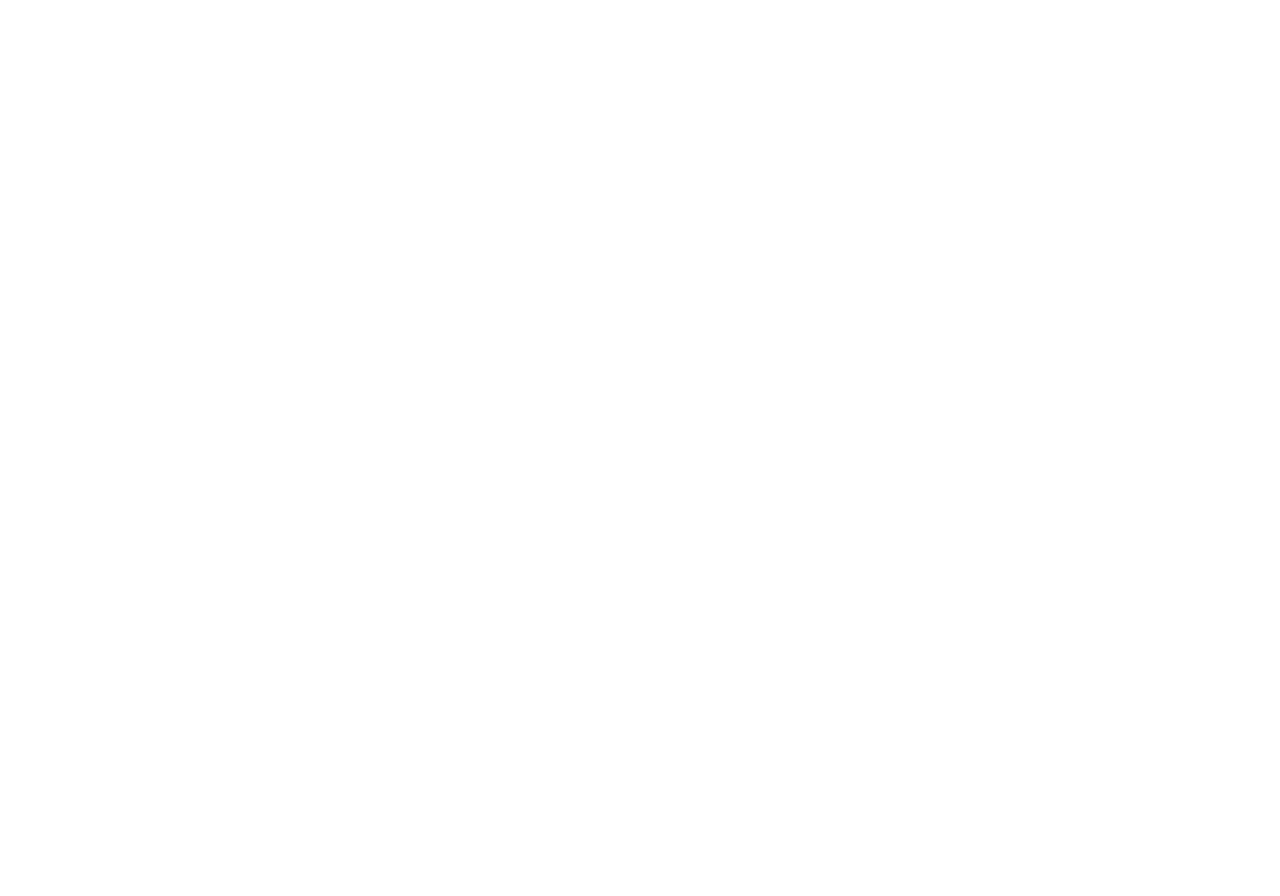
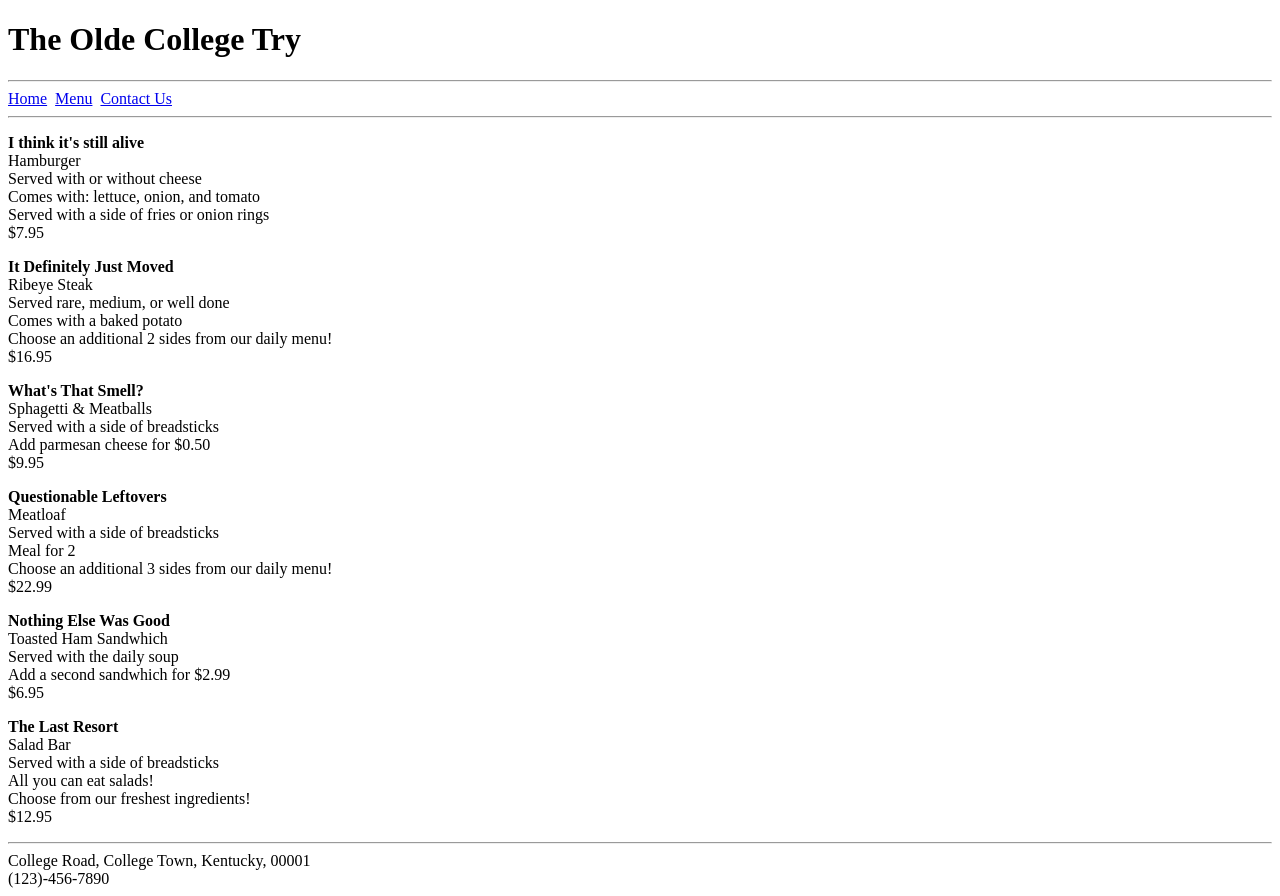
Before and after one commit to q-lambert/BasicWebDev-Restaurant, a plain HTML site: page Root/menu.html in a window 1280 px wide. Before the commit the page ends 800 px from the top, so only its background shows below. Drawn offline with Linux system fonts and the light colour scheme.

Commit message:
Finished the first draft of menu.html

```diff
--- a/Root/menu.html
+++ b/Root/menu.html
@@ -7,35 +7,85 @@
 
 <body>
     <main>
-        <header><!-- Restaurant Name --></header>
+        <header><h1>The Olde College Try</h1></header>
 
-        <nav></nav>
+        <nav>
+            <hr />
+            <!-- links for Home, Menu, Contact Us -->
+            <a href="index.html">Home</a>&nbsp;
+            <a href="menu.html">Menu</a>&nbsp;
+            <a href="contact.html">Contact Us</a>&nbsp;
+            <hr />
+        </nav>
         <section>
             <article id="menu1">
-
+                <p>
+                    <strong>I think it's still alive</strong><br>
+                    Hamburger <br>
+                    Served with or without cheese <br>
+                    Comes with: lettuce, onion, and tomato <br>
+                    Served with a side of fries or onion rings <br>
+                    $7.95
+                </p>
             </article>
             <article id="menu2">
-
+                <p>
+                    <Strong>It Definitely Just Moved</strong><br>
+                    Ribeye Steak <br>
+                    Served rare, medium, or well done <br>
+                    Comes with a baked potato <br>
+                    Choose an additional 2 sides from our daily menu! <br>
+                    $16.95
+                </p>
             </article>
             <article id="menu3">
-
+                <p>
+                    <Strong>What's That Smell?</strong><br>
+                    Sphagetti & Meatballs <br>
+                    Served with a side of breadsticks<br>
+                    Add parmesan cheese for $0.50 <br>
+                    $9.95
+                </p>
             </article>
             <article id="menu4">
-
+                <p>
+                    <Strong>Questionable Leftovers</strong><br>
+                    Meatloaf <br>
+                    Served with a side of breadsticks<br>
+                    Meal for 2 <br>
+                    Choose an additional 3 sides from our daily menu! <br>
+                    $22.99
+                </p>
             </article>
             <article id="menu5">
-
+                <p>
+                    <Strong>Nothing Else Was Good</strong><br>
+                    Toasted Ham Sandwhich <br>
+                    Served with the daily soup<br>
+                    Add a second sandwhich for $2.99 <br>
+                    $6.95
+                </p>
             </article>
             <article id="menu6">
-
+                <p>
+                    <Strong>The Last Resort</strong><br>
+                    Salad Bar <br>
+                    Served with a side of breadsticks<br>
+                    All you can eat salads! <br>
+                    Choose from our freshest ingredients! <br>
+                    $12.95
+                </p>
             </article>
         </section>
         <footer>
+            <hr />
             <!--
                     Address in this format:
                 Street, City, State, Zipcode
                       Telephone Number
             -->
+            College Road, College Town, Kentucky, 00001 <br>
+            (123)-456-7890
         </footer>
     </main>
 </body>
```
Also changed, not shown: Root/index.html (+3 -0 lines).
